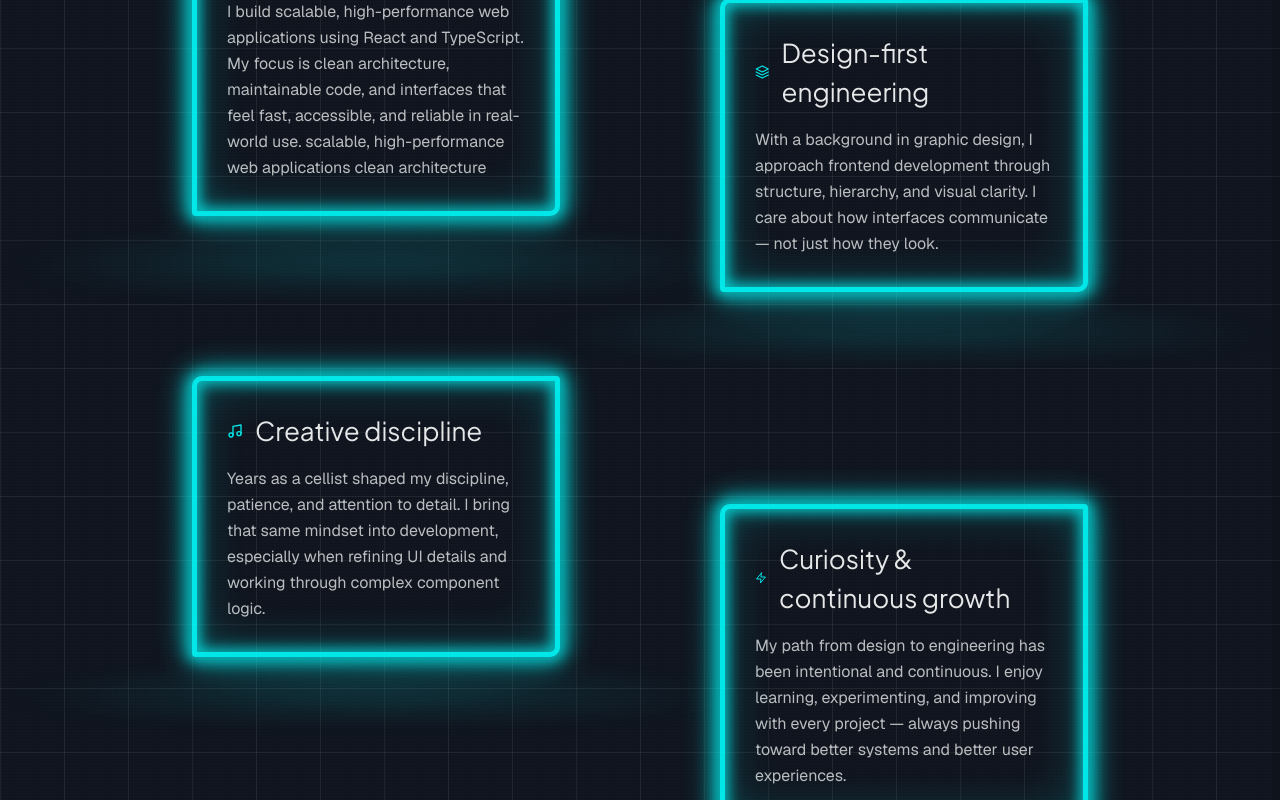
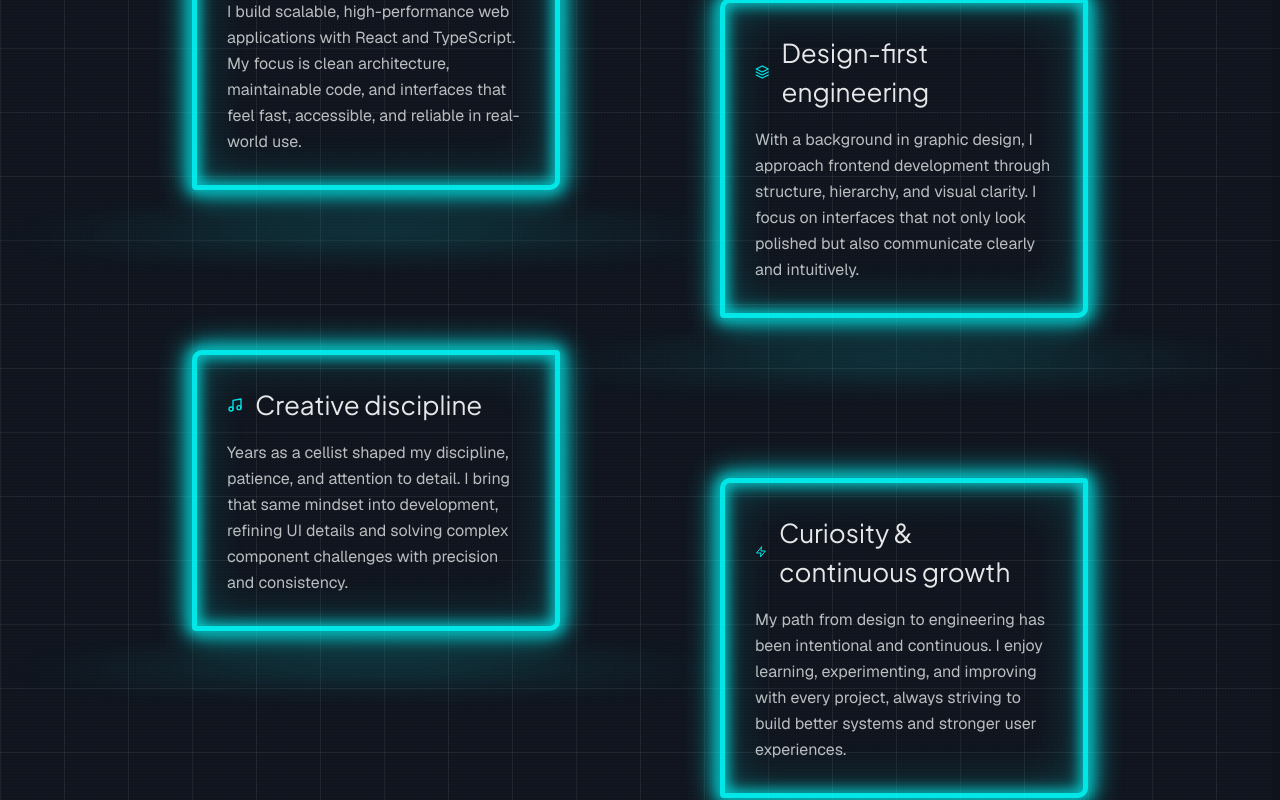
Before and after one commit to martalewan/react-portfolio-ts, a React (Vite) app in the folder client/: page / in a window 1280 px wide. Shown: the part 2000-2800 px from the top of the page. Built offline with nearby package versions, Linux system fonts and the light colour scheme.

Commit message:
refactor(about): normalize highlight text lengths for better visual balance

```diff
--- a/client/src/data/aboutData.ts
+++ b/client/src/data/aboutData.ts
@@ -72,10 +72,9 @@ export const ABOUT_HIGHLIGHTS = [
         icon: FiCode,
         title: "Strong frontend foundation",
         text: `
-        I build scalable, high-performance web applications using React and TypeScript.
-        My focus is clean architecture, maintainable code, and interfaces that feel fast,
-        accessible, and reliable in real-world use.
-        scalable, high-performance web applications clean architecture
+        I build scalable, high-performance web applications with React and TypeScript.
+        My focus is clean architecture, maintainable code, and interfaces that feel
+        fast, accessible, and reliable in real-world use.
         `,
     },
     {
@@ -84,8 +83,8 @@ export const ABOUT_HIGHLIGHTS = [
         title: "Design-first engineering",
         text: `
         With a background in graphic design, I approach frontend development through
-        structure, hierarchy, and visual clarity.
-        I care about how interfaces communicate — not just how they look.
+        structure, hierarchy, and visual clarity. I focus on interfaces that not only
+        look polished but also communicate clearly and intuitively.
         `,
     },
     {
@@ -94,8 +93,8 @@ export const ABOUT_HIGHLIGHTS = [
         title: "Creative discipline",
         text: `
         Years as a cellist shaped my discipline, patience, and attention to detail.
-        I bring that same mindset into development, especially when refining UI details
-        and working through complex component logic.
+        I bring that same mindset into development, refining UI details and solving
+        complex component challenges with precision and consistency.
         `,
     },
     {
@@ -104,8 +103,8 @@ export const ABOUT_HIGHLIGHTS = [
         title: "Curiosity & continuous growth",
         text: `
         My path from design to engineering has been intentional and continuous.
-        I enjoy learning, experimenting, and improving with every project — always
-        pushing toward better systems and better user experiences.
+        I enjoy learning, experimenting, and improving with every project, always
+        striving to build better systems and stronger user experiences.
         `,
     },
 ];
```
